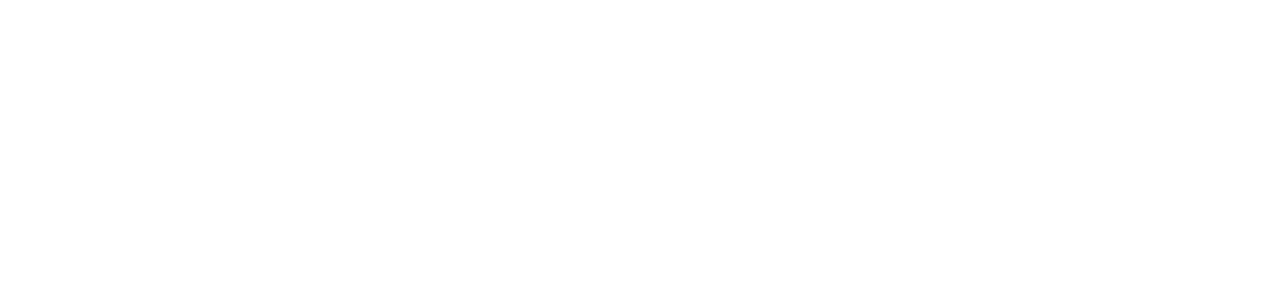
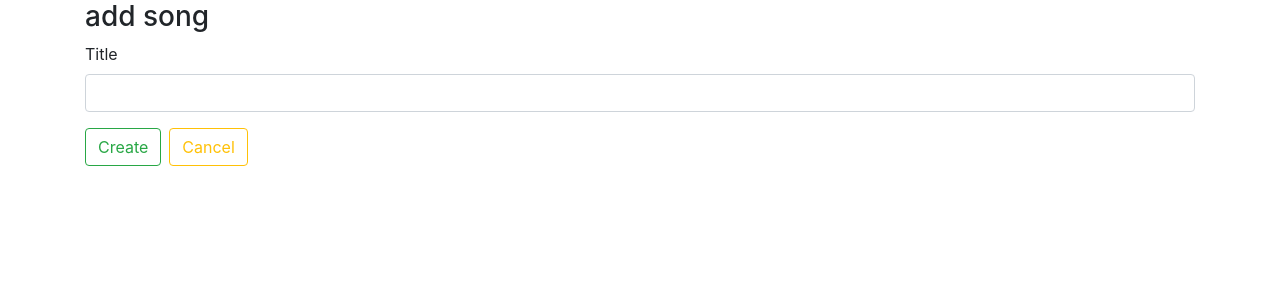
Before and after one commit to Antoskin/lyric, a React (Create React App) app in the folder client/: page /song/new in a window 1280 px wide. Shown: the top 300 px of the page. Built offline with nearby package versions, Linux system fonts and the light colour scheme.

Commit message:
add: history router

```diff
--- a/client/package.json
+++ b/client/package.json
@@ -4,7 +4,9 @@
   "private": true,
   "dependencies": {
     "apollo-boost": "^0.3.1",
+    "bootstrap": "^4.3.1",
     "graphql": "^14.1.1",
+    "history": "^4.9.0",
     "prop-types": "^15.7.2",
     "react": "^16.8.4",
     "react-apollo": "^2.5.2",
--- a/client/src/App.js
+++ b/client/src/App.js
@@ -1,18 +1,19 @@
 import React, { Component } from 'react';
-import { BrowserRouter as Router, Route } from 'react-router-dom';
+import { Router, Route } from 'react-router-dom';
 import SongList from './components/SongList';
 import SongCreate from './components/SongCreate';
 import ApolloProvider from './apollo/ApolloProvider';
+import history from './router/history';
 
 class App extends Component {
 
   render() {
     return (
         <ApolloProvider>
-          <Router>
-            <div className="app">
+          <Router history={history}>
+            <div className="container app">
               <Route exact path="/" component={SongList} />
-              <Route path="/song/create" component={SongCreate}  />
+              <Route path="/song/new" component={SongCreate}  />
             </div>
           </Router>
         </ApolloProvider>
--- a/client/src/components/SongCreate.js
+++ b/client/src/components/SongCreate.js
@@ -2,6 +2,8 @@ import React, { Component } from 'react'
 import PropTypes from 'prop-types';
 import { graphql } from 'react-apollo';
 import gql from 'graphql-tag';
+import { Link } from 'react-router-dom';
+import history from '../router/history';
 
 class SongCreate extends Component {
   static propTypes = {
@@ -16,12 +18,15 @@ class SongCreate extends Component {
     e.preventDefault();
 
     const { addSongMutation } = this.props;
+    const { title } = this.state;
 
+    if (title) {
       addSongMutation({
         variables: {
           title: this.state.title
         }
-    })
+      }).then( () => history.push('/'))
+    }
 
     this.setState({title: ''});
    }
@@ -32,11 +37,16 @@ class SongCreate extends Component {
       <>
         <h3>add song</h3>
         <form onSubmit={this.handleSubmit}>
+          <div className="form-group">
+            <label>Title</label>
             <input
               value={title}
+              className="form-control"
               onChange={ e => this.setState({ title: e.target.value }) }
             />
-          <button>click</button>
+          </div>
+          <button type="submit" className="btn btn-outline-success mr-2">Create</button>
+          <Link to="/" className="btn btn-outline-warning" >Cancel</Link>
         </form>
       </>
     )
--- a/client/src/components/SongList.js
+++ b/client/src/components/SongList.js
@@ -15,11 +15,9 @@ class SongList extends Component {
     renderList() {
         const { data: { songs } } = this.props;
         return songs.map( song => (
-            <p key={song.id}>
-                <Link to={song.id} >
-                    {song.title}
-                </Link>
-            </p>
+            <div key={song.id} className="alert alert-success">
+                <p>{song.title}</p>
+            </div>
         ))
     }
 
@@ -30,6 +28,9 @@ class SongList extends Component {
         return (
             <>
                 {this.renderList()}
+                <Link to="/song/new" className="btn btn-outline-success">
+                    Add song
+                </Link>
             </>
         )
 
--- a/client/src/index.js
+++ b/client/src/index.js
@@ -1,5 +1,6 @@
 import React from 'react';
 import ReactDOM from 'react-dom';
 import App from './App';
+import 'bootstrap/dist/css/bootstrap.css';
 
 ReactDOM.render(<App />, document.getElementById('root'));
--- /dev/null
+++ b/client/src/router/history.js
@@ -0,0 +1,3 @@
+import { createBrowserHistory } from 'history';
+
+export default createBrowserHistory();
```
Also changed, not shown: 1 other file (tests, documents, lock files or other folders). Lines whose indentation alone changed are shown as unchanged.
